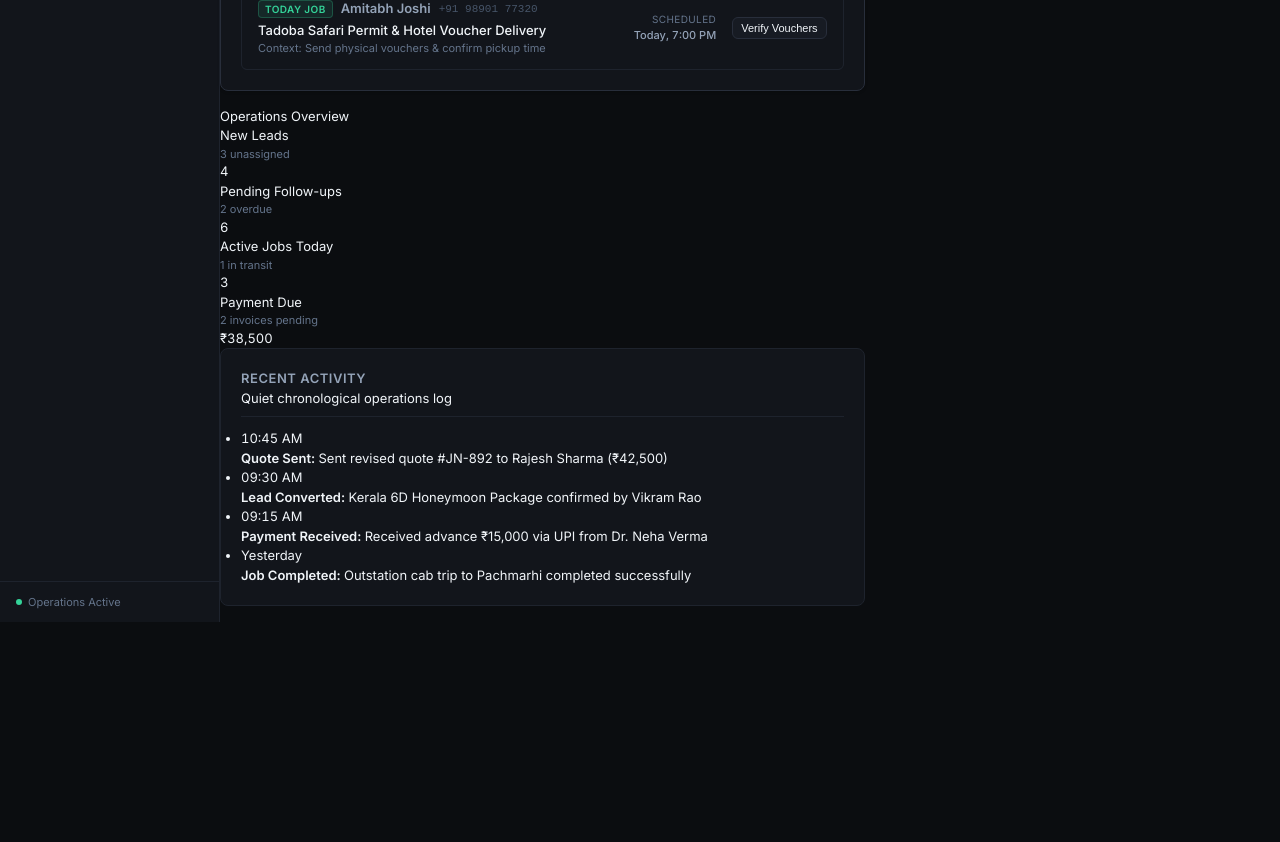
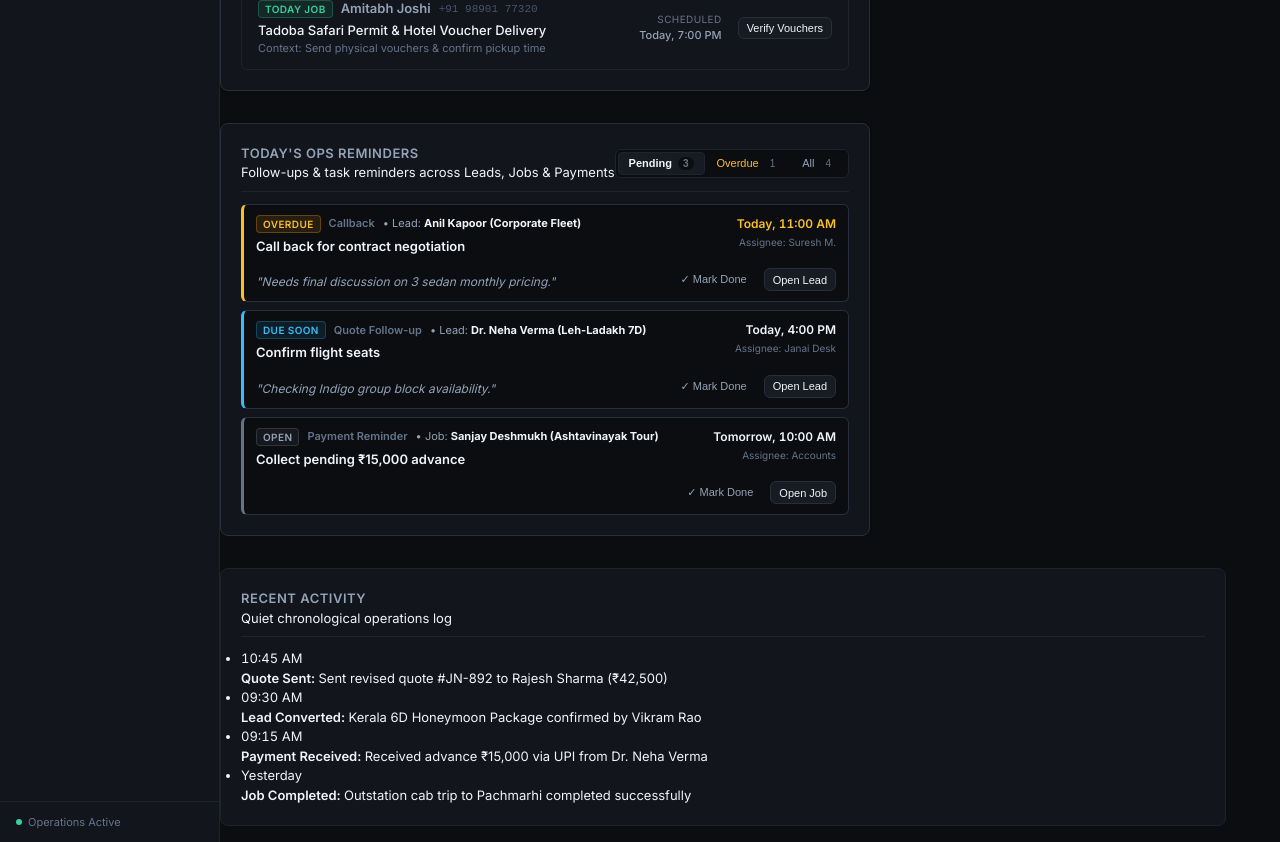
Before and after one commit to SanghpalBhakte/Rivet, a React (Vite) app: page / in a window 1280 px wide. Shown: the part 740-1582 px from the top of the page. Before the commit the page ends 1362 px from the top, so only its background shows below. Built offline with nearby package versions, Linux system fonts and the light colour scheme.

Commit message:
feat: integrate Today Ops Reminders section into Rivet Dashboard

```diff
--- a/src/rivet/components/dashboard/DashboardView.tsx
+++ b/src/rivet/components/dashboard/DashboardView.tsx
@@ -9,6 +9,7 @@ import { QueueItem, SimulationMode } from '../../types/rivet';
 import { PageHeader } from '../ui/PageHeader';
 import { PipelineStrip } from '../ui/PipelineStrip';
 import { TodayQueue } from './TodayQueue';
+import { TodayReminders } from './TodayReminders';
 import { SummaryColumn } from './SummaryColumn';
 import { RecentActivity } from './RecentActivity';
 import { Button } from '../ui/Button';
@@ -44,7 +45,7 @@ export const DashboardView: React.FC = () => {
       {/* Clean Page Header with title and short operational subline */}
       <PageHeader
         title="Operations Control Room"
-        subline="Janai Tours & Service Ops • Monday, Jul 27 • 6 operational items in queue"
+        subline="Janai Tours & Service Ops • Monday, Jul 27 • Operational items & reminders"
         simMode={simMode}
         onSimModeChange={handleSimModeChange}
       />
@@ -64,13 +65,17 @@ export const DashboardView: React.FC = () => {
       {/* Pipeline stage counter strip */}
       <PipelineStrip stages={INITIAL_PIPELINE_STAGES} simMode={simMode} />
 
-      {/* Dashboard Grid: Main Hero (Today's Queue) + Secondary Summary Column */}
+      {/* Dashboard Grid: Main Hero (Today's Queue + Today's Reminders) + Secondary Summary Column */}
       <div className="rv-dashboard-grid">
         {/* Main Hero Section */}
-        <section aria-label="Today's Priority Operational Queue">
+        <section aria-label="Today's Operational Queue and Reminders" style={{ display: 'flex', flexDirection: 'column', gap: '16px' }}>
           <TodayQueue
             items={queueItems}
             onActionComplete={handleActionComplete}
+            simMode={simMode}
+          />
+
+          <TodayReminders
             simMode={simMode}
           />
         </section>
--- /dev/null
+++ b/src/rivet/components/dashboard/TodayReminders.tsx
@@ -0,0 +1,131 @@
+import React, { useState } from 'react';
+import { TaskRecord, SimulationMode } from '../../types/rivet';
+import { INITIAL_TASKS } from '../../data/mockData';
+import { Card } from '../ui/Card';
+import { TaskItem } from '../ui/TaskItem';
+import { EmptyState } from '../ui/EmptyState';
+import { SkeletonRow } from '../ui/Skeleton';
+
+interface TodayRemindersProps {
+  tasks?: TaskRecord[];
+  onTaskAction?: (task: TaskRecord) => void;
+  simMode: SimulationMode;
+}
+
+export const TodayReminders: React.FC<TodayRemindersProps> = ({
+  tasks = INITIAL_TASKS,
+  onTaskAction,
+  simMode,
+}) => {
+  const [taskList, setTaskList] = useState<TaskRecord[]>(tasks);
+  const [filter, setFilter] = useState<'pending' | 'overdue' | 'all'>('pending');
+
+  const handleStatusChange = (task: TaskRecord, newStatus: TaskRecord['status']) => {
+    setTaskList((prev) =>
+      prev.map((t) => (t.id === task.id ? { ...t, status: newStatus } : t))
+    );
+  };
+
+  const handleActionClick = (task: TaskRecord) => {
+    if (onTaskAction) {
+      onTaskAction(task);
+    }
+  };
+
+  // Sort tasks: Overdue > Due Soon > Open > Done, then Critical > High > Normal
+  const sortedTasks = [...taskList].sort((a, b) => {
+    const statusOrder: Record<TaskRecord['status'], number> = {
+      Overdue: 0,
+      'Due Soon': 1,
+      Open: 2,
+      Done: 3,
+    };
+    const priorityOrder: Record<TaskRecord['priority'], number> = {
+      Critical: 0,
+      High: 1,
+      Normal: 2,
+    };
+
+    if (statusOrder[a.status] !== statusOrder[b.status]) {
+      return statusOrder[a.status] - statusOrder[b.status];
+    }
+    return priorityOrder[a.priority] - priorityOrder[b.priority];
+  });
+
+  const filteredTasks = sortedTasks.filter((t) => {
+    if (filter === 'pending') return t.status !== 'Done';
+    if (filter === 'overdue') return t.status === 'Overdue';
+    return true;
+  });
+
+  const pendingCount = taskList.filter((t) => t.status !== 'Done').length;
+  const overdueCount = taskList.filter((t) => t.status === 'Overdue').length;
+
+  return (
+    <Card
+      title="Today's Ops Reminders"
+      subtitle="Follow-ups & task reminders across Leads, Jobs & Payments"
+      dense
+      className="rv-card--hero"
+      headerAction={
+        <div className="rv-queue-tabs" role="tablist" aria-label="Filter ops reminders">
+          <button
+            className={`rv-queue-tab ${filter === 'pending' ? 'rv-queue-tab--active' : ''}`}
+            onClick={() => setFilter('pending')}
+            role="tab"
+            aria-selected={filter === 'pending'}
+          >
+            <span>Pending</span>
+            <span className="rv-queue-tab__count rv-num">{pendingCount}</span>
+          </button>
+
+          <button
+            className={`rv-queue-tab ${filter === 'overdue' ? 'rv-queue-tab--active' : ''}`}
+            onClick={() => setFilter('overdue')}
+            role="tab"
+            aria-selected={filter === 'overdue'}
+          >
+            <span style={{ color: overdueCount > 0 ? 'var(--rv-status-overdue-text)' : undefined }}>
+              Overdue
+            </span>
+            <span className="rv-queue-tab__count rv-num">{overdueCount}</span>
+          </button>
+
+          <button
+            className={`rv-queue-tab ${filter === 'all' ? 'rv-queue-tab--active' : ''}`}
+            onClick={() => setFilter('all')}
+            role="tab"
+            aria-selected={filter === 'all'}
+          >
+            <span>All</span>
+            <span className="rv-queue-tab__count rv-num">{taskList.length}</span>
+          </button>
+        </div>
+      }
+    >
+      {simMode === 'loading' ? (
+        <div style={{ display: 'flex', flexDirection: 'column', gap: '8px' }}>
+          <SkeletonRow />
+          <SkeletonRow />
+        </div>
+      ) : simMode === 'empty' || filteredTasks.length === 0 ? (
+        <EmptyState
+          icon="✓"
+          title="No operational reminders pending"
+          description="All callback follow-ups, quote checks, and payment reminders are up to date."
+        />
+      ) : (
+        <div style={{ display: 'flex', flexDirection: 'column', gap: '8px' }}>
+          {filteredTasks.map((task) => (
+            <TaskItem
+              key={task.id}
+              task={task}
+              onStatusChange={handleStatusChange}
+              onActionClick={handleActionClick}
+            />
+          ))}
+        </div>
+      )}
+    </Card>
+  );
+};
--- a/src/rivet/styles/rivet.css
+++ b/src/rivet/styles/rivet.css
@@ -117,6 +117,20 @@
   max-width: 1320px;
   width: 100%;
   margin: 0 auto;
+}
+
+/* Dashboard Grid Layout */
+.rv-dashboard-grid {
+  display: grid;
+  grid-template-columns: minmax(0, 1fr) 340px;
+  gap: var(--rv-space-4);
+  margin-bottom: var(--rv-space-4);
+}
+
+@media (max-width: 960px) {
+  .rv-dashboard-grid {
+    grid-template-columns: 1fr;
+  }
 }
 
 /* Sidebar Styles */
```
